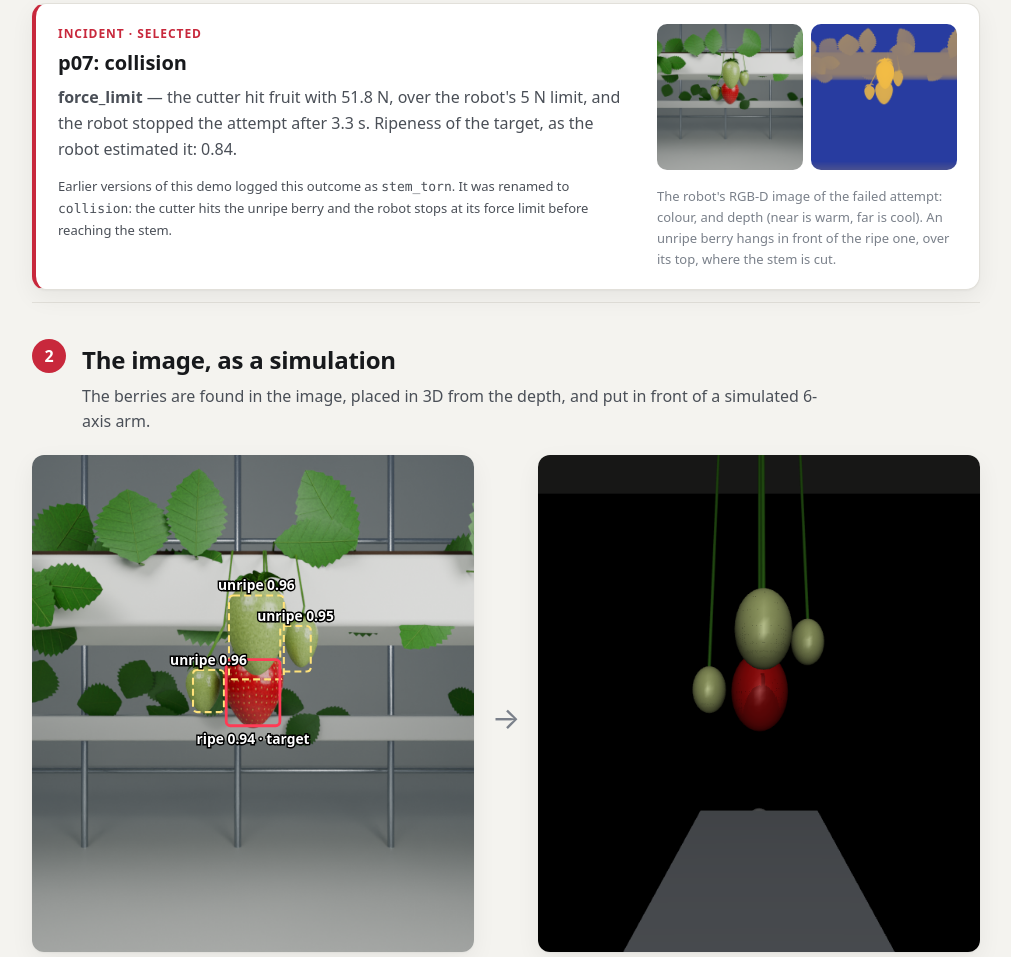
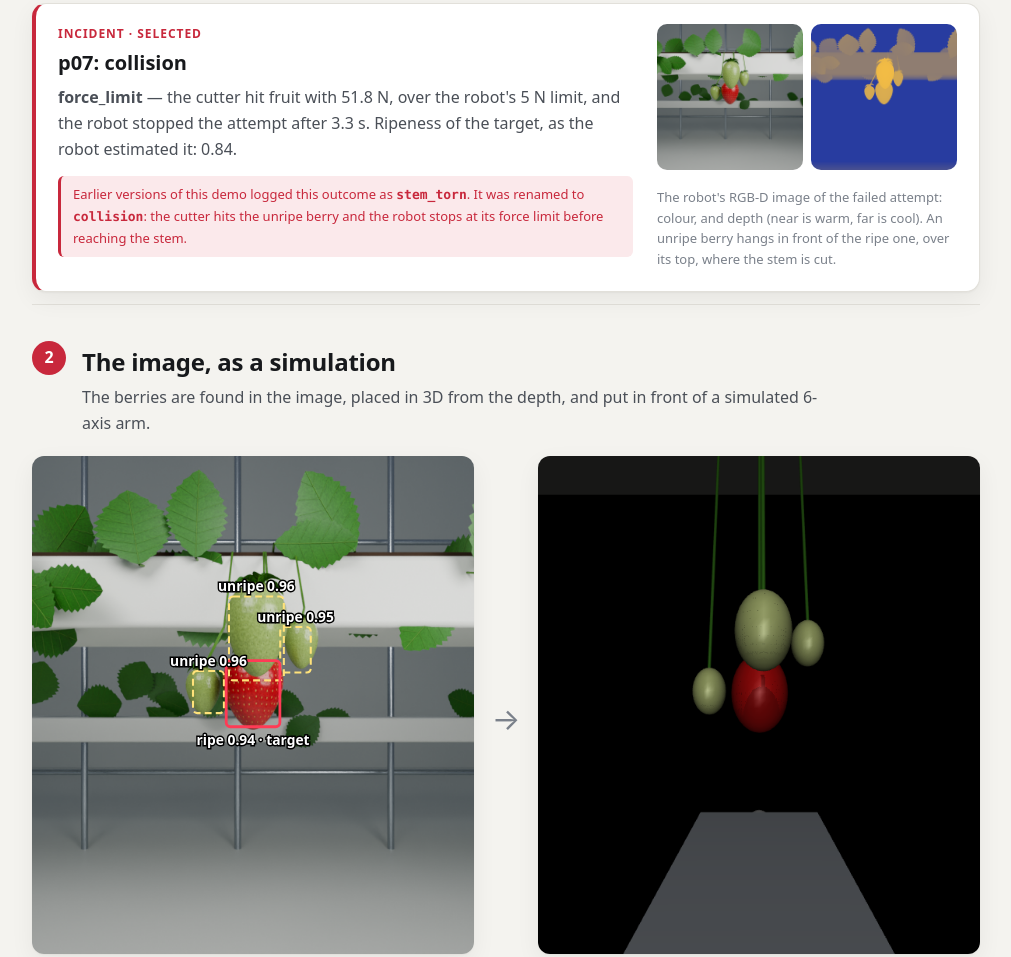
Before and after one commit to klahisaac/strawberry-harvest-bench, a plain HTML site: page web/index.html in a window 1280 px wide. Shown: the part 1826-2783 px from the top of the page, without its empty margins (134-1145 px from the left). Drawn offline with Linux system fonts and the light colour scheme.

Commit message:
Highlight the stem_torn rename note in red

```diff
--- a/web/demo.css
+++ b/web/demo.css
@@ -157,7 +157,9 @@ td.num { font-variant-numeric: tabular-nums; }
 .incident .label { margin: 0; font-size: 12px; text-transform: uppercase; letter-spacing: 0.08em; color: var(--bad); font-weight: 700; }
 .incident h3 { margin: 4px 0 6px; font-size: 20px; }
 .incident .why { margin: 0 0 14px; color: var(--ink-2); }
-.incident .rename-note { margin: 0 0 14px; font-size: 13px; color: var(--ink-2); }
+.incident .rename-note { margin: 0 0 14px; padding: 8px 12px; font-size: 13px; color: var(--bad);
+  background: var(--bad-soft); border-left: 3px solid var(--bad); border-radius: 6px; }
+.incident .rename-note code { color: var(--bad); font-weight: 700; }
 .timeline { font-family: var(--mono); font-size: 12.5px; background: var(--code-bg); border-radius: 10px; padding: 10px 12px; overflow-x: auto; }
 .timeline div { white-space: pre; }
 .timeline .t { color: var(--muted); }
```
